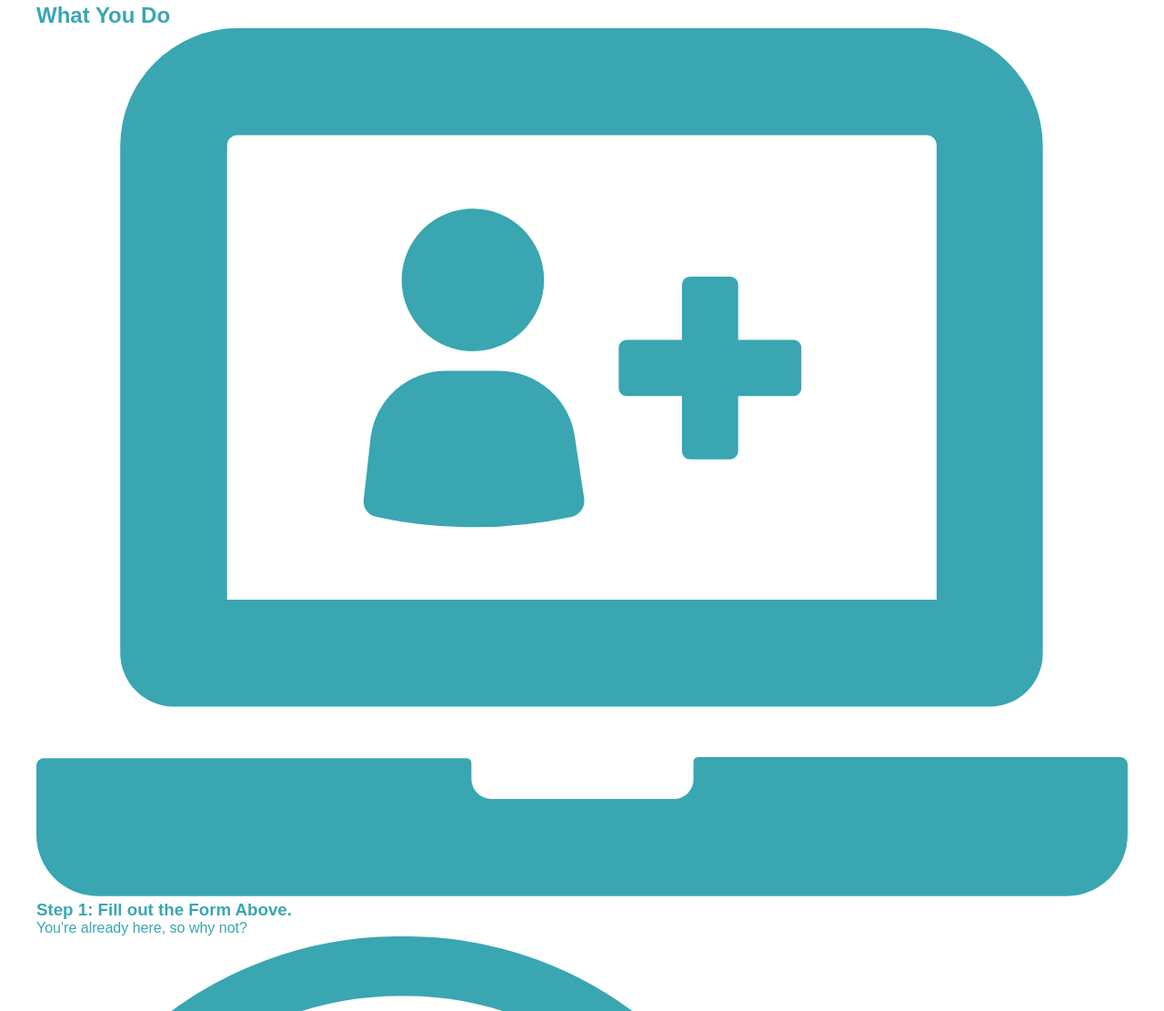
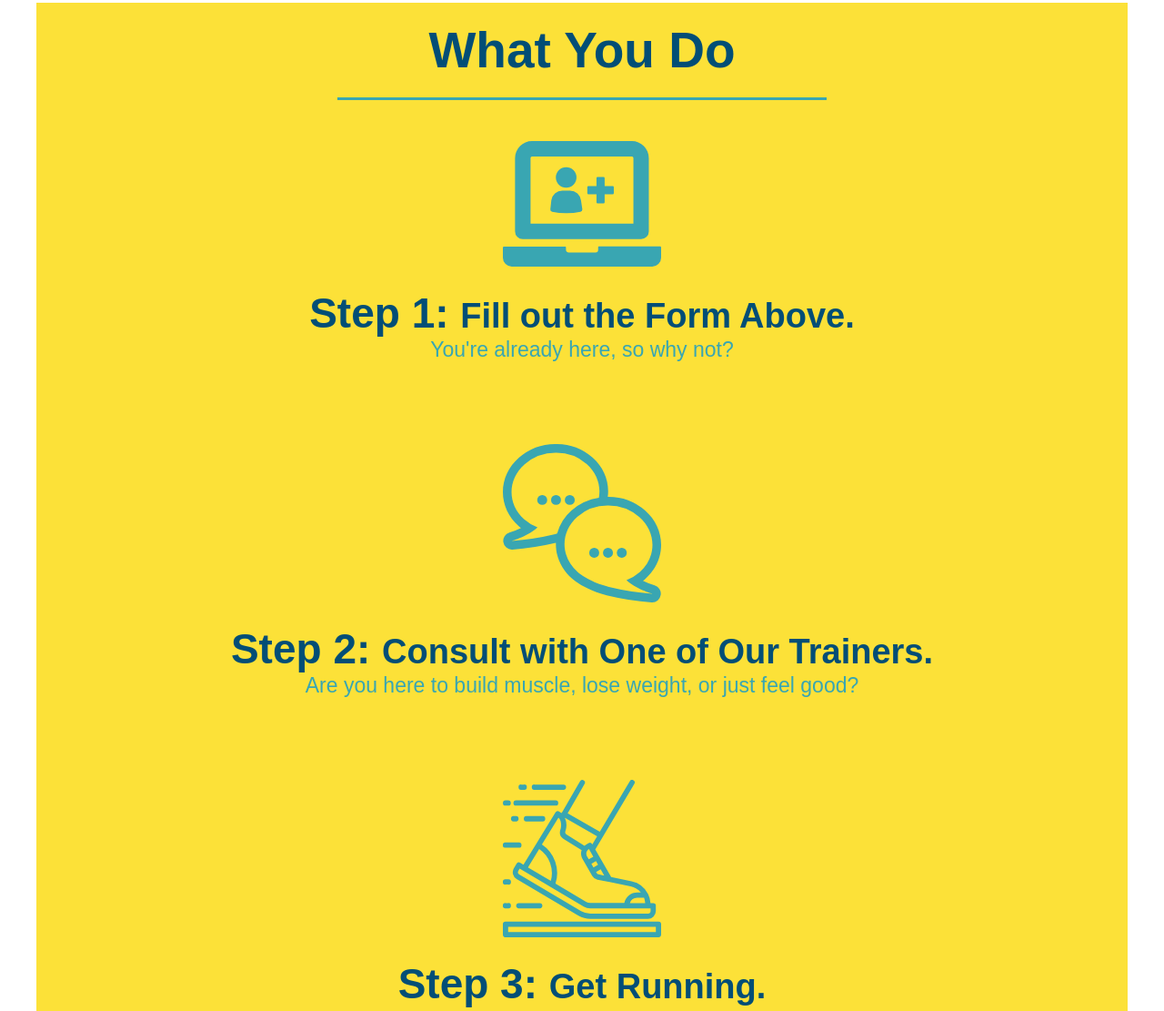
Before and after one commit to Sneilsen/Run-Buddy, a plain HTML site: page index.html in a window 1280 px wide. Shown: the part 915-2026 px from the top of the page at 91% size. Drawn offline with Linux system fonts and the light colour scheme.

Commit message:
style what you do section

```diff
--- a/assets/css/style.css
+++ b/assets/css/style.css
@@ -118,16 +118,7 @@ section  {
 .intro  {
     text-align: center;
 }
-.intro h2  {
-    font-size: 55px;
-    color: #024e76;
-    margin-bottom: 35px;
-    padding: 0 100px 20px 100px;
-    border-bottom: 3px solid;
-    border-color: #fce138;
-    display: inline-block;
 
-}
 .intro p  {
     line-height: 1.7;
     color: #39a6b2;
@@ -136,3 +127,40 @@ section  {
     margin: 0 auto;
 
 }
+.steps  {
+    text-align: center;
+    background: #fce138;
+}
+.steps div  {
+    margin-bottom: 80px;
+}
+.steps img  {
+    width: 15%;
+    margin: 10px;
+}
+.steps h3  {
+    color: #024e76;
+    font-size: 46px;
+    margin-top: 10px;
+}
+.steps p  {
+    color: #39a6b2;
+    font-size: 23px;
+}
+.steps span  {
+    font-size: 38px;
+}
+.section-title  {
+    font-size: 55px;
+    color: #024e76;
+    margin-bottom: 35px;
+    padding: 0 100px 20px 100px;
+    display: inline-block;
+    border-bottom: 3px solid;
+}
+.primary-border  {
+    border-color: #fce138;
+}
+.secondary-border  {
+    border-color: #39a6b2;
+}
--- a/index.html
+++ b/index.html
@@ -83,7 +83,7 @@
         <section>
         <section id="what-we-do" class="intro">
 
-             <h2>What We Do</h2>
+             <h2 class="section-title primary-border">What We Do</h2>
              <p>
                  butcher selfies chambray shabby chic
              </p>
@@ -91,28 +91,28 @@
 
     <!--"what you do" section -->
         <section>
-
-            <h2>What You Do</h2>
+            <section id="what-you-do" class="steps">
+            <h2 class="section-title secondary-border">What You Do</h2>
 
             <div>
                 <!-- insert this img element -->
                 <img src=" ./assets/images/01-04-svgs/step-1.svg" alt="" />
-                <h3>Step 1: Fill out the Form Above.</h3>
+                <h3>Step 1: <span>Fill out the Form Above.</span></h3>
                 <p>You're already here, so why not?</p>
              </div>
              <div>
                  <img src="assets/images/01-04-svgs/step-2.svg" alt="" />
-                 <h3>Step 2: Consult with One of Our Trainers.</h3>
+                 <h3>Step 2: <span>Consult with One of Our Trainers.</span></h3>
                  <p>Are you here to build muscle, lose weight, or just feel good?</p>
              </div>
              <div>
                  <img src="assets/images/01-04-svgs/step-3.svg" alt="" />
-                 <h3>Step 3: Get Running.</h3>
+                 <h3>Step 3: <span>Get Running.</span></h3>
                  <p>Hit the ground running once your trainer lays out your plan</p>
              </div>
              <div>
                  <img src="assets/images/01-04-svgs/step-4.svg" alt="" />
-                 <h3>Step 4: See Results.</h3>
+                 <h3>Step 4: <span>See Results.</span></h3>
                  <p>Bi-weekly check-ins with your trainer will keep you focused</p>
              </div>
         </section>
```
